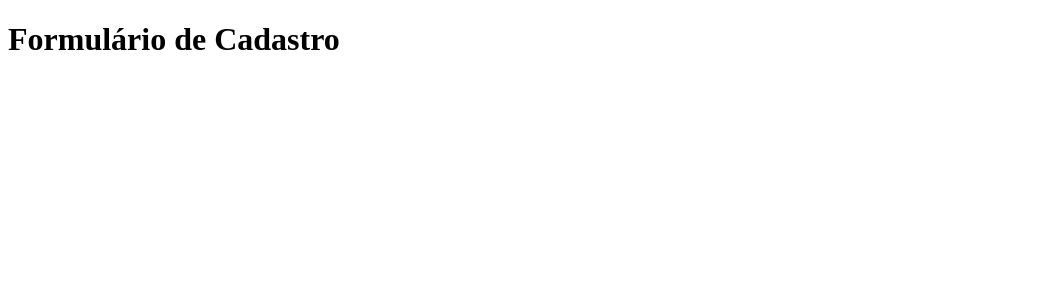
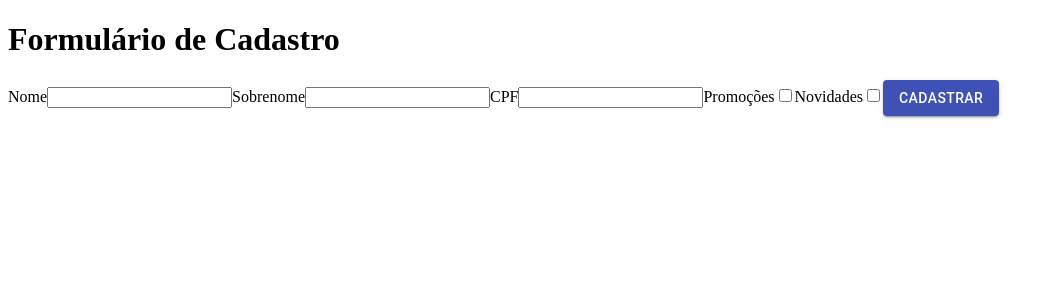
Before and after one commit to rafaelteruyuki/curso-react-functions, a React (Create React App) app: page / in a window 1280 px wide. Shown: the top 300 px of the page, without its empty margins (0-1055 px from the left). Built offline with nearby package versions, Linux system fonts and the light colour scheme.

Commit message:
Utiliza componente formulario

```diff
--- a/src/App.tsx
+++ b/src/App.tsx
@@ -1,9 +1,13 @@
 import React from 'react';
 import './App.scss';
+import FormularioCadastro from './components/formulario-cadastro';
 
 function App() {
   return (
-    <h1>Formulário de Cadastro</h1>
+    <>
+      <h1>Formulário de Cadastro</h1>
+      <FormularioCadastro />
+    </>
   );
 }
 
```
